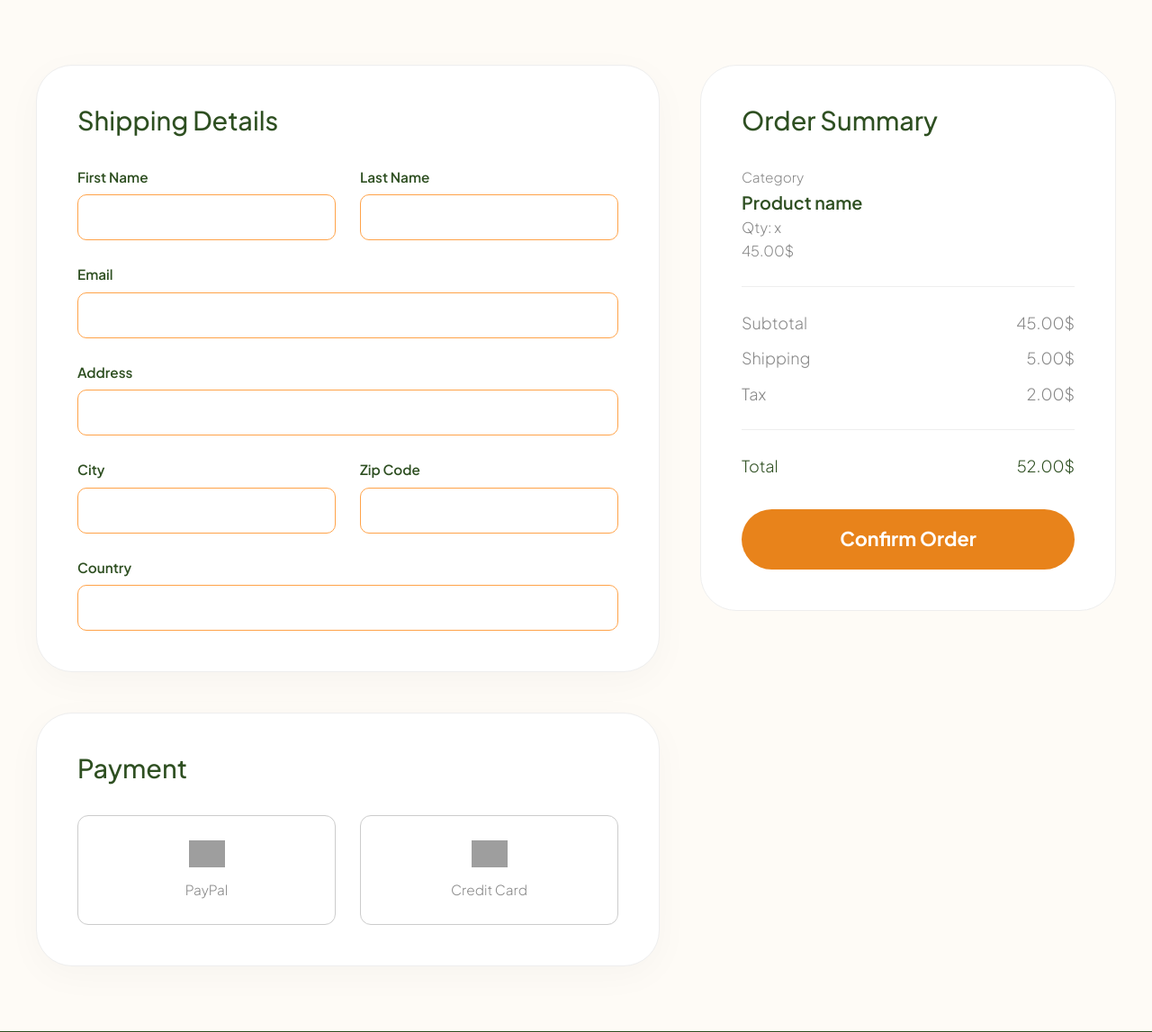
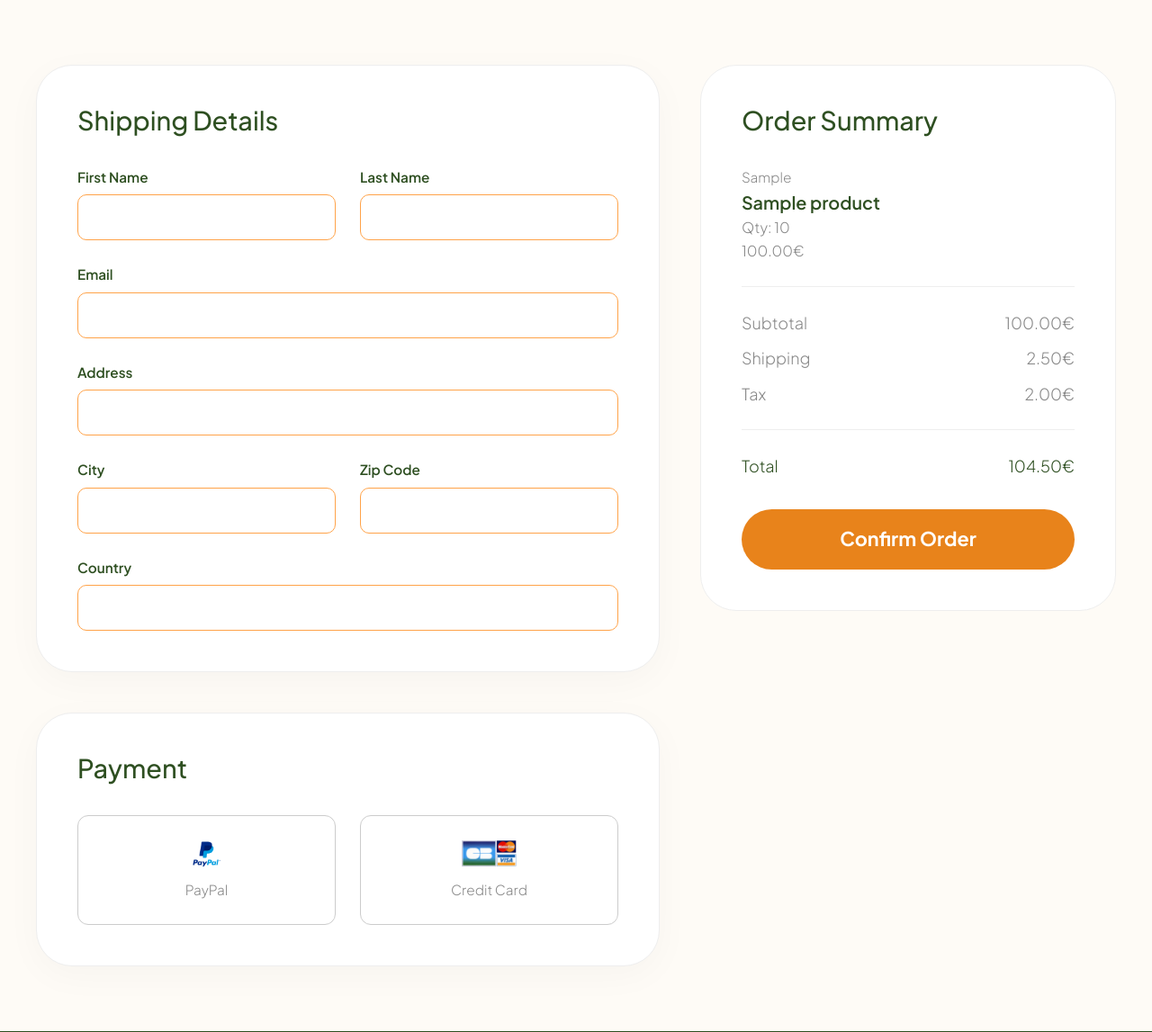
Before and after one commit to bobbyelfamoso/projetdev, a PHP site: page /order.php in a window 1280 px wide. Shown: the part 161-1308 px from the top of the page at 90% size. Run offline with PHP 8.4, Linux system fonts and the light colour scheme; the visitor is signed in with stand-in values (Sample User, id 1); tables that the repository leaves empty or names only in its code hold one stand-in row (values such as "Sample post"); some libraries are stand-ins or nearby versions; grey boxes are pictures that could not be loaded.

Commit message:
modif de create.php pour les commandes

```diff
--- a/src/order.php
+++ b/src/order.php
@@ -4,6 +4,33 @@ $page_title = 'Order - Pure Matcha';
 $page_css = 'order';
 include 'includes/db.php';
 $user_id = $_SESSION['user_id'] ?? null;
+
+if (!$user_id) {
+    header('Location: login.php');
+    exit;
+}
+
+$stmt = $pdo->prepare("
+    SELECT cart_items.*, products.name_product, products.price_product, products.category_product
+    FROM cart_items
+    JOIN products ON cart_items.id_product = products.id_product
+    WHERE cart_items.id_user = ?
+");
+$stmt->execute([$user_id]);
+$cart_items = $stmt->fetchAll();
+
+if (empty($cart_items)) {
+    header('Location: cart.php');
+    exit;
+}
+
+$subtotal = 0;
+foreach ($cart_items as $item) {
+    $subtotal += $item['price_product'] * $item['qty'];
+}
+$shipping = 2.50;
+$tax = 2.00;
+$total = $subtotal + $shipping + $tax;
 ?>
 <?php include 'includes/header.php'; ?>
 
@@ -12,55 +39,54 @@ $user_id = $_SESSION['user_id'] ?? null;
             <div class="order-left-column">
                 <div class="order-card shadow-card">
                     <h2>Shipping Details</h2>
-                    <form class="shipping-form">
+                    <form class="shipping-form" method="POST" action="api/order/create.php">
                         <div class="form-row">
                             <div class="form-group">
                                 <label for="first-name">First Name</label>
-                                <input type="text" id="first-name" placeholder="">
+                                <input type="text" id="first-name" name="first_name" placeholder="">
                             </div>
                             <div class="form-group">
                                 <label for="last-name">Last Name</label>
-                                <input type="text" id="last-name" placeholder="">
+                                <input type="text" id="last-name" name="last_name" placeholder="">
                             </div>
                         </div>
 
                         <div class="form-group">
                             <label for="email">Email</label>
-                            <input type="email" id="email" placeholder="">
+                            <input type="email" id="email" name="email" placeholder="">
                         </div>
 
                         <div class="form-group">
                             <label for="address">Address</label>
-                            <input type="text" id="address" placeholder="">
+                            <input type="text" id="address" name="address" placeholder="">
                         </div>
 
                         <div class="form-row">
                             <div class="form-group">
                                 <label for="city">City</label>
-                                <input type="text" id="city" placeholder="">
+                                <input type="text" id="city" name="city" placeholder="">
                             </div>
                             <div class="form-group">
                                 <label for="zipcode">Zip Code</label>
-                                <input type="text" id="zipcode" placeholder="">
+                                <input type="text" id="zipcode" name="zipcode" placeholder="">
                             </div>
                         </div>
 
                         <div class="form-group">
                             <label for="country">Country</label>
-                            <input type="text" id="country" placeholder="">
+                            <input type="text" id="country" name="country" placeholder="">
                         </div>
-                    </form>
                 </div>
 
                 <div class="order-card shadow-card payment-section">
                     <h2>Payment</h2>
                     <div class="payment-options">
                         <button class="payment-opt">
-                            <img src="img/Paypal-Icon.png" alt="PayPal">
+                            <img src="img/Paypal_Logo2014.png" alt="PayPal">
                             <span>PayPal</span>
                         </button>
                         <button class="payment-opt">
-                            <img src="img/Card-Icon.png" alt="Credit Card">
+                            <img src="img/Logo_CB-1-1024x503.png" alt="Credit Card">
                             <span>Credit Card</span>
                         </button>
                     </div>
@@ -71,38 +97,46 @@ $user_id = $_SESSION['user_id'] ?? null;
                 <div class="order-card order-summary-card">
                     <h2>Order Summary</h2>
                     <div class="summary-product">
+                        <?php foreach ($cart_items as $item): ?>
                         <div class="product-info">
-                            <span class="category-label">Category</span>
-                            <span class="product-name">Product name</span>
-                            <span class="product-meta">Qty: x</span>
-                            <span class="product-meta">45.00$</span>
+                            <span class="category-label"><?= htmlspecialchars($item['category_product']) ?></span>
+                            <span class="product-name"><?= htmlspecialchars($item['name_product']) ?></span>
+                            <span class="product-meta">Qty: <?= $item['qty'] ?></span>
+                            <span class="product-meta"><?= number_format($item['price_product'] * $item['qty'], 2) ?>€</span>
                         </div>
+                        <?php endforeach; ?>
                     </div>
 
                     <div class="summary-details">
                         <div class="summary-line">
                             <span>Subtotal</span>
-                            <span>45.00$</span>
+                            <span><?= number_format($subtotal, 2) ?>€</span>
                         </div>
                         <div class="summary-line">
                             <span>Shipping</span>
-                            <span>5.00$</span>
+                            <span><?= number_format($shipping, 2) ?>€</span>
                         </div>
                         <div class="summary-line">
                             <span>Tax</span>
-                            <span>2.00$</span>
+                            <span><?= number_format($tax, 2) ?>€</span>
                         </div>
                     </div>
 
                     <div class="summary-total">
                         <span>Total</span>
-                        <span>52.00$</span>
+                        <span><?= number_format($total, 2) ?>€</span>
                     </div>
 
-                    <button class="confirm-btn">Confirm Order</button>
+                    <?php foreach ($cart_items as $item): ?>
+                        <input type="hidden" name="items[<?= $item['id_product'] ?>]" value="<?= $item['qty'] ?>">
+                    <?php endforeach; ?>
+                    <input type="hidden" name="total_order" value="<?= $total ?>">
+
+                    <button type="submit" class="confirm-btn">Confirm Order</button>
                 </div>
             </div>
         </div>
+    </form>
     </main>
 
 <?php include 'includes/footer.php'; ?>
```
